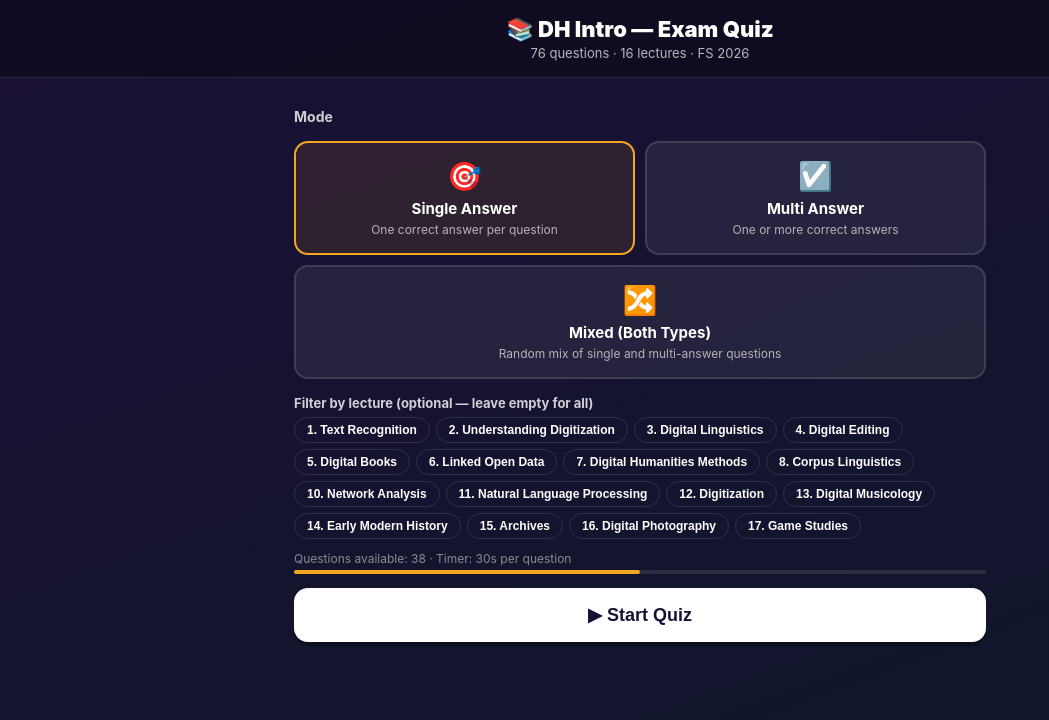
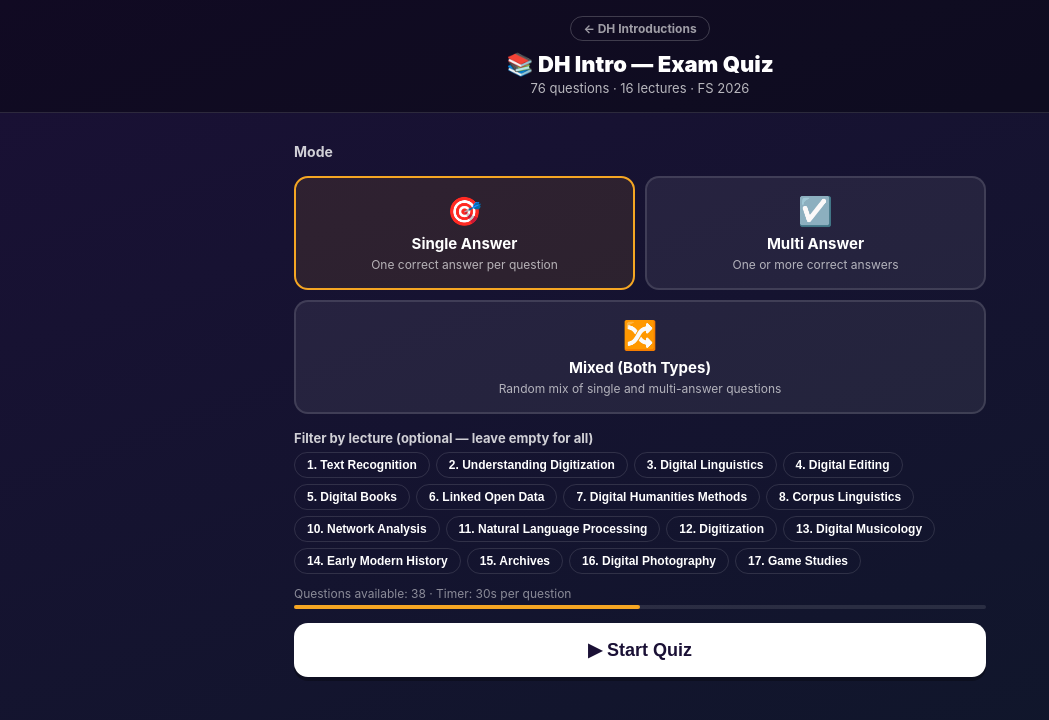
Before and after one commit to thodel/intro-lecture, a plain HTML site: page quiz/index.html in a window 1280 px wide. Shown: the whole page, without its empty margins (0-1049 px from the left). Drawn offline with Linux system fonts and the light colour scheme.

Commit message:
feat: add back-link to intro-lecture main page in quiz header

```diff
--- a/quiz/index.html
+++ b/quiz/index.html
@@ -20,6 +20,15 @@
             border-bottom: 1px solid var(--border); }
   .header h1 { font-size: 22px; font-weight: 900; }
   .header p  { font-size: 13px; opacity: 0.7; margin-top: 3px; }
+  .back-link {
+    display: inline-block; margin-bottom: 10px;
+    font-size: 12px; font-weight: 700;
+    color: rgba(255,255,255,0.6) !important; text-decoration: none !important;
+    padding: 4px 12px;
+    border: 1px solid rgba(255,255,255,0.2); border-radius: 20px;
+    transition: all 0.15s;
+  }
+  .back-link:hover { color: white !important; border-color: rgba(255,255,255,0.5); }
 
   .container { max-width: 720px; margin: 0 auto; padding: 14px; }
 
@@ -173,6 +182,7 @@
 <body>
 
 <div class="header">
+  <a href="/content/intro-lecture/" class="back-link">← DH Introductions</a>
   <h1>📚 DH Intro — Exam Quiz</h1>
   <p id="hdrSub">76 questions · 16 lectures · FS 2026</p>
 </div>
```
